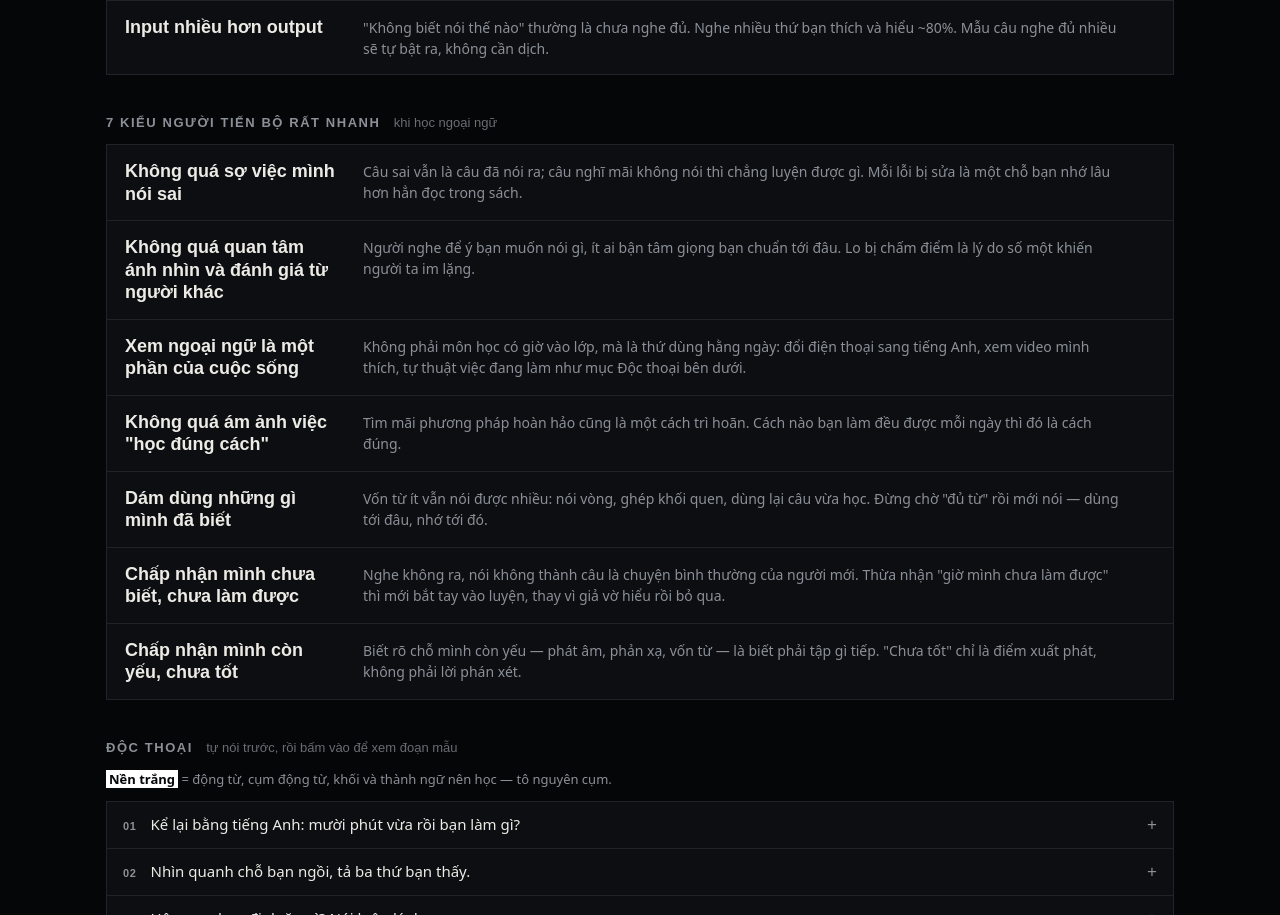
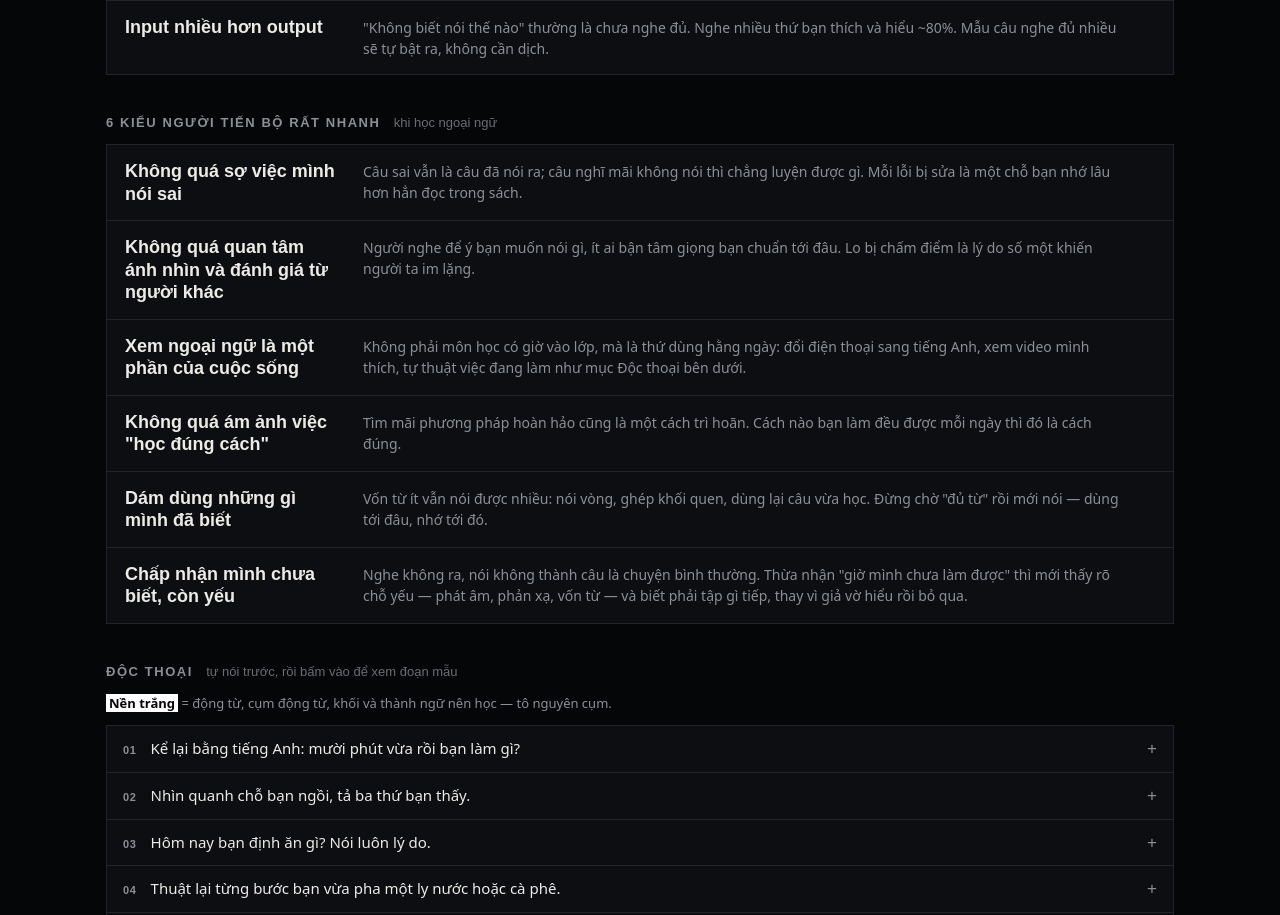
Before and after one commit to tmniosc/language_study, a plain HTML site: page english_study/src/en-speak/index.html in a window 1280 px wide. Shown: the part 995-1910 px from the top of the page. Drawn offline with Linux system fonts and the light colour scheme; a web font is replaced by a local one.

Commit message:
en-speak: gộp hai ý trùng thành "Chấp nhận mình chưa biết, còn yếu"
Co-Authored-By: Claude Opus 5.5 <noreply@anthropic.com>

```diff
--- a/english_study/src/en-speak/index.html
+++ b/english_study/src/en-speak/index.html
@@ -74,9 +74,9 @@
     </ol>
   </section>
 
-  <!-- ---- Bảy kiểu người tiến bộ nhanh ---- -->
+  <!-- ---- Sáu kiểu người tiến bộ nhanh ---- -->
   <section class="block" aria-labelledby="h-people">
-    <h2 id="h-people" class="blockh">7 kiểu người tiến bộ rất nhanh <span class="sub">khi học ngoại ngữ</span></h2>
+    <h2 id="h-people" class="blockh">6 kiểu người tiến bộ rất nhanh <span class="sub">khi học ngoại ngữ</span></h2>
     <ol class="plist">
       <li>
         <h3>Không quá sợ việc mình nói sai</h3>
@@ -104,14 +104,9 @@
           mới nói — dùng tới đâu, nhớ tới đó.</p>
       </li>
       <li>
-        <h3>Chấp nhận mình chưa biết, chưa làm được</h3>
-        <p>Nghe không ra, nói không thành câu là chuyện bình thường của người mới. Thừa nhận "giờ mình chưa làm
-          được" thì mới bắt tay vào luyện, thay vì giả vờ hiểu rồi bỏ qua.</p>
-      </li>
-      <li>
-        <h3>Chấp nhận mình còn yếu, chưa tốt</h3>
-        <p>Biết rõ chỗ mình còn yếu — phát âm, phản xạ, vốn từ — là biết phải tập gì tiếp. "Chưa tốt" chỉ là
-          điểm xuất phát, không phải lời phán xét.</p>
+        <h3>Chấp nhận mình chưa biết, còn yếu</h3>
+        <p>Nghe không ra, nói không thành câu là chuyện bình thường. Thừa nhận "giờ mình chưa làm được" thì mới
+          thấy rõ chỗ yếu — phát âm, phản xạ, vốn từ — và biết phải tập gì tiếp, thay vì giả vờ hiểu rồi bỏ qua.</p>
       </li>
     </ol>
   </section>
```
